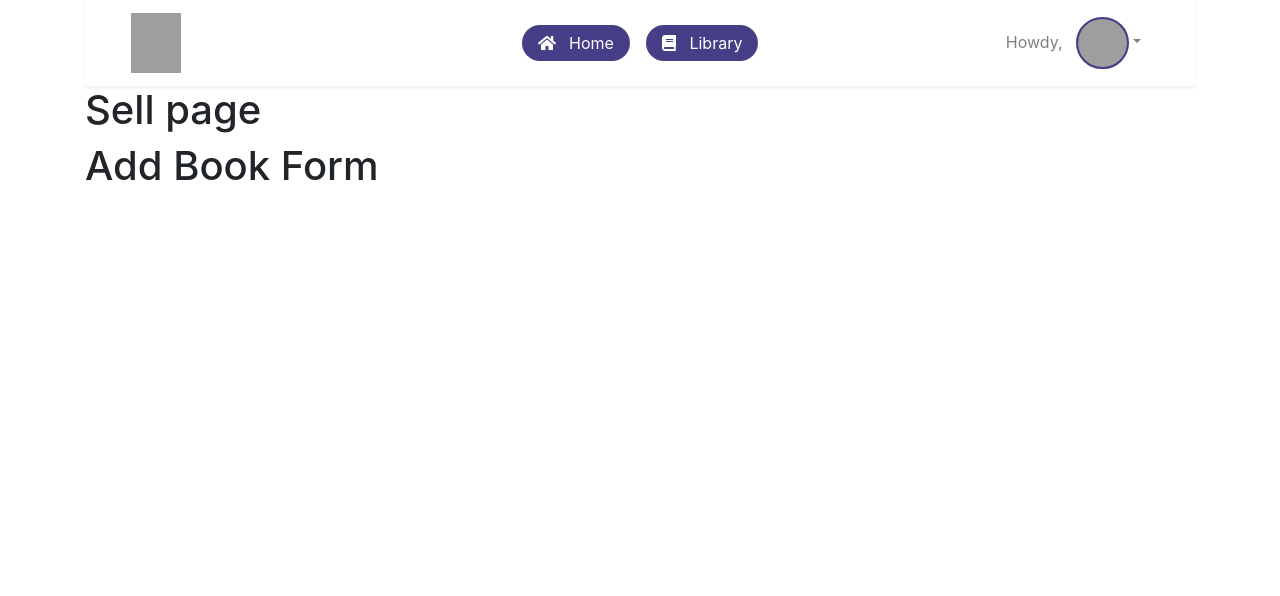
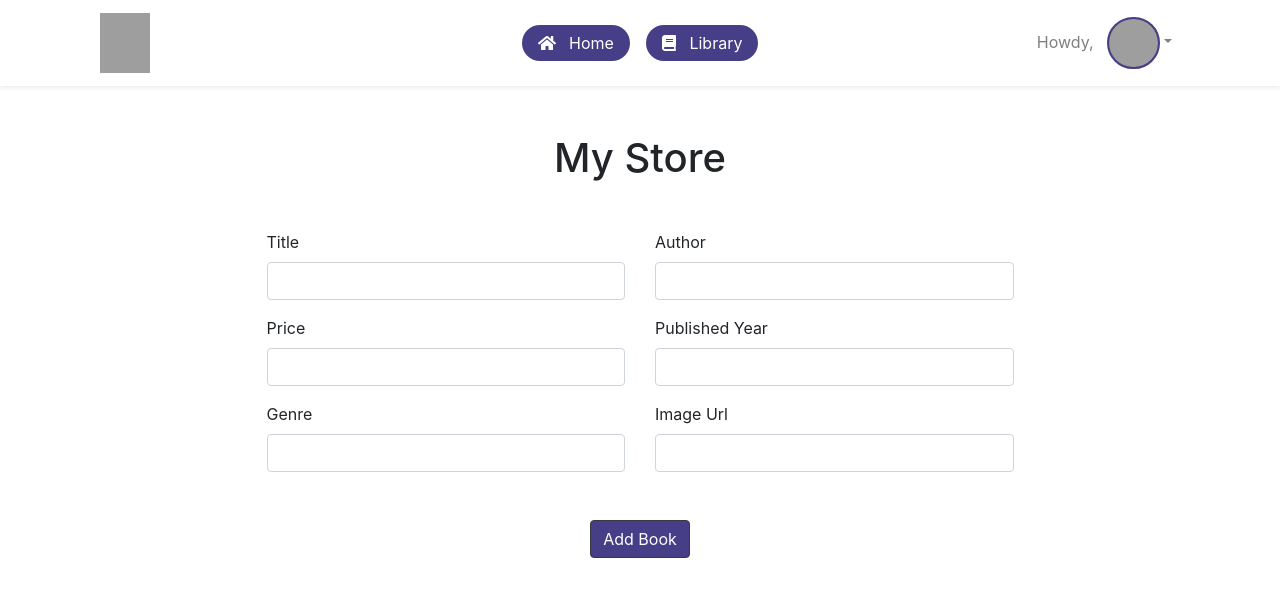
Before and after one commit to rmt-18-rome-fox/p2-iproject-client, a Vue app: page /sell/addBook in a window 1280 px wide. Shown: the top 596 px of the page. Built offline with nearby package versions, Linux system fonts and the light colour scheme; grey boxes are pictures that could not be loaded.

Commit message:
Seller done

```diff
--- a/src/components/AddBookForm.vue
+++ b/src/components/AddBookForm.vue
@@ -1,10 +1,129 @@
 <template>
-  <h1>Add Book Form</h1>
+  <div class="container" style="width: 70%">
+    <form class="row g-3" @submit.prevent="addBook">
+      <div class="col-md-6 mb-3">
+        <label for="title" class="form-label">Title</label>
+        <input
+          type="text"
+          class="form-control"
+          id="title"
+          v-model="addForm.title"
+          required
+        />
+      </div>
+      <div class="col-md-6 mb-3">
+        <label for="author" class="form-label">Author</label>
+        <input
+          type="text"
+          class="form-control"
+          id="author"
+          v-model="addForm.author"
+          required
+        />
+      </div>
+      <div class="col-6 mb-3">
+        <label for="price" class="form-label">Price</label>
+        <input
+          type="number"
+          class="form-control"
+          id="price"
+          v-model="addForm.price"
+          required
+        />
+      </div>
+      <div class="col-6 mb-3">
+        <label for="publishedYear" class="form-label">Published Year</label>
+        <input
+          type="number"
+          class="form-control"
+          id="publishedYear"
+          v-model="addForm.publishedYear"
+          required
+        />
+      </div>
+      <div class="col-md-6">
+        <label for="genre" class="form-label">Genre</label>
+        <input
+          type="text"
+          class="form-control"
+          id="genre"
+          v-model="addForm.genre"
+          required
+        />
+      </div>
+      <div class="col-md-6">
+        <label for="imageUrl" class="form-label">Image Url</label>
+        <input
+          type="text"
+          class="form-control"
+          id="imageUrl"
+          v-model="addForm.imageUrl"
+          required
+        />
+      </div>
+      <div class="col-12 text-center mt-5">
+        <button
+          type="submit"
+          class="btn btn-dark"
+          style="background: rgb(70, 62, 135)"
+        >
+          Add Book
+        </button>
+      </div>
+    </form>
+  </div>
 </template>
 
 <script>
+import Swal from "sweetalert2";
 export default {
   name: "AddBookForm",
+  data() {
+    return {
+      addForm: {
+        title: "",
+        author: "",
+        price: "",
+        publishedYear: "",
+        genre: "",
+        imageUrl: "",
+      },
+    };
+  },
+  methods: {
+    addBook() {
+      this.$store
+        .dispatch("addBook", this.addForm)
+        .then(({ data }) => {
+          const Toast = Swal.mixin({
+            toast: true,
+            position: "top-end",
+            showConfirmButton: false,
+            timer: 2000,
+            timerProgressBar: true,
+            didOpen: (toast) => {
+              toast.addEventListener("mouseenter", Swal.stopTimer);
+              toast.addEventListener("mouseleave", Swal.resumeTimer);
+            },
+          });
+
+          Toast.fire({
+            icon: "success",
+            title: "Book has been added",
+          });
+          this.$router.push("/sell");
+        })
+        .catch((err) => {
+          Swal.fire({
+            position: "center",
+            icon: "error",
+            title: err.response.data.message,
+            showConfirmButton: false,
+            timer: 1000,
+          });
+        });
+    },
+  },
 };
 </script>
 
--- a/src/components/SoldBooks.vue
+++ b/src/components/SoldBooks.vue
@@ -1,11 +1,106 @@
 <template>
-  <h1>Sold Books</h1>
+  <div>
+    <div v-if="books.length > 0">
+      <div>
+        <div class="row">
+          <div
+            class="col-3 my-5 booksContainer"
+            v-for="book in books"
+            :key="book.id"
+          >
+            <b-card bg-variant="light" :header="book.title" class="text-center">
+              <b-img :src="book.imageUrl" fluid alt="Book"> </b-img>
+              <button
+                @click.prevent="deleteBook(book.id)"
+                class="btn btn-outline-danger mt-3"
+              >
+                Delete
+              </button>
+              <template #footer>
+                <small class="text-muted">{{
+                  new Intl.NumberFormat("id-ID", {
+                    style: "currency",
+                    currency: "IDR",
+                  }).format(book.price)
+                }}</small>
+              </template>
+            </b-card>
+          </div>
+        </div>
+      </div>
+    </div>
+    <div v-else>
+      <div class="d-flex align-items-center mb-5 flex-column">
+        <b-img
+          src="https://ik.imagekit.io/johannes/Empty_Jo6oasq50.png?updatedAt=1639583060788"
+          alt="Empty Cart"
+          width="400px"
+          height="400px"
+        ></b-img>
+        <h4 class="my-3">No book found</h4>
+        <button class="btn btn-dark" style="background: rgb(70, 62, 135)">
+          <router-link to="/sell/addBook">Add a new book</router-link>
+        </button>
+      </div>
+    </div>
+  </div>
 </template>
 
 <script>
 export default {
   name: "SoldBooks",
+  methods: {
+    fetchSellerBooks() {
+      this.$store
+        .dispatch("fetchSellerBooks")
+        .then(({ data }) => {
+          this.$store.commit("SUCCESS_FETCH_SELLER_BOOKS", data);
+        })
+        .catch((err) => {
+          console.log(err);
+        });
+    },
+    deleteBook(id) {
+      this.$store
+        .dispatch("deleteBook", id)
+        .then(({ data }) => {
+          const Toast = Swal.mixin({
+            toast: true,
+            position: "top-end",
+            showConfirmButton: false,
+            timer: 2000,
+            timerProgressBar: true,
+            didOpen: (toast) => {
+              toast.addEventListener("mouseenter", Swal.stopTimer);
+              toast.addEventListener("mouseleave", Swal.resumeTimer);
+            },
+          });
+
+          Toast.fire({
+            icon: "success",
+            title: "Book has been deleted",
+          });
+          this.fetchSellerBooks();
+        })
+        .catch((err) => {
+          console.log(err);
+        });
+    },
+  },
+  created() {
+    this.fetchSellerBooks();
+  },
+  computed: {
+    books() {
+      return this.$store.state.sellerBooks;
+    },
+  },
 };
 </script>
 
-<style></style>
+<style scoped>
+a {
+  text-decoration: none;
+  color: white;
+}
+</style>
--- a/src/store/index.js
+++ b/src/store/index.js
@@ -15,6 +15,7 @@ export default new Vuex.Store({
     book: [],
     carts: [],
     transactions: [],
+    sellerBooks: [],
     loadingScreen: false,
     shippingCost: "",
     estimatedTime: "",
@@ -45,6 +46,9 @@ export default new Vuex.Store({
     },
     SUCCESS_FETCH_TRANSACTIONS(state, transactions) {
       state.transactions = transactions;
+    },
+    SUCCESS_FETCH_SELLER_BOOKS(state, books) {
+      state.sellerBooks = books;
     },
   },
   actions: {
@@ -132,14 +136,17 @@ export default new Vuex.Store({
         },
       });
     },
-    createTransaction(context, { cost, bookId }) {
+    createTransaction(context, { cost, bookId, transactionId }) {
       return axios({
         method: "POST",
         url: `${baseUrl}/customers/transactions?bookId=${bookId}`,
         headers: {
           access_token: localStorage.access_token,
         },
-        data: { amount: cost },
+        data: {
+          amount: cost,
+          transactionId,
+        },
       });
     },
     patchTransaction(context, id) {
@@ -178,6 +185,35 @@ export default new Vuex.Store({
         },
       });
     },
+    addBook(context, { title, author, price, publishedYear, genre, imageUrl }) {
+      const data = { title, author, price, publishedYear, genre, imageUrl };
+      return axios({
+        method: "POST",
+        url: `${baseUrl}/sellers/books`,
+        data,
+        headers: {
+          access_token: localStorage.access_token,
+        },
+      });
+    },
+    fetchSellerBooks() {
+      return axios({
+        method: "GET",
+        url: `${baseUrl}/sellers/books`,
+        headers: {
+          access_token: localStorage.access_token,
+        },
+      });
+    },
+    deleteBook(context, id) {
+      return axios({
+        method: "DELETE",
+        url: `${baseUrl}/sellers/books/${id}`,
+        headers: {
+          access_token: localStorage.access_token,
+        },
+      });
+    },
   },
   modules: {},
 });
--- a/src/views/Checkout.vue
+++ b/src/views/Checkout.vue
@@ -145,14 +145,16 @@ export default {
                 timer: 1500,
               });
 
+              const transactionId = data.id;
+
               return this.$store.dispatch("createTransaction", {
                 cost,
                 bookId: this.$route.params.bookId,
+                transactionId,
               });
             })
             .then(({ data }) => {
               this.$router.push("/transaction");
-              return this.$store.dispatch("patchTransaction", data.id);
             })
             .then((res) => {
               this.$store.dispatch(
--- a/src/views/SellPage.vue
+++ b/src/views/SellPage.vue
@@ -1,8 +1,10 @@
 <template>
-  <div class="container">
+  <div>
     <Navbar></Navbar>
-    <h1>Sell page</h1>
-    <router-view></router-view>
+    <div class="container">
+      <h1 class="text-center my-5">My Store</h1>
+      <router-view></router-view>
+    </div>
   </div>
 </template>
 
--- a/src/views/Transaction.vue
+++ b/src/views/Transaction.vue
@@ -41,7 +41,7 @@
               <font-awesome-icon
                 style="font-size: 26px; color: green"
                 :icon="['fas', 'check-circle']"
-                v-if="transaction.status === 'Success'"
+                v-if="transaction.status === 'SUCCEEDED'"
               />
               <font-awesome-icon
                 style="font-size: 26px; color: orange"
```
